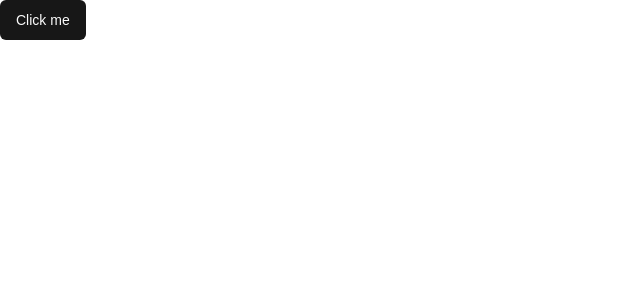
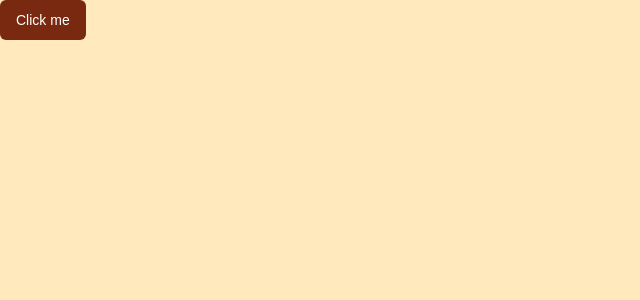
Before and after one commit to Engage-Boardgame/APP, a Next.js app: page / in a window 1280 px wide. Shown: the top 300 px of the page, without its empty margins (0-640 px from the left). Built offline with nearby package versions, Linux system fonts and the light colour scheme.

Commit message:
💄 Added new theme

```diff
--- a/app/globals.css
+++ b/app/globals.css
@@ -14,59 +14,51 @@ body {
 
 @layer base {
   :root {
-    --background: 0 0% 100%;
-    --foreground: 0 0% 3.9%;
-    --card: 0 0% 100%;
-    --card-foreground: 0 0% 3.9%;
-    --popover: 0 0% 100%;
-    --popover-foreground: 0 0% 3.9%;
-    --primary: 0 0% 9%;
-    --primary-foreground: 0 0% 98%;
-    --secondary: 0 0% 96.1%;
-    --secondary-foreground: 0 0% 9%;
-    --muted: 0 0% 96.1%;
-    --muted-foreground: 0 0% 45.1%;
-    --accent: 0 0% 96.1%;
-    --accent-foreground: 0 0% 9%;
-    --destructive: 0 84.2% 60.2%;
-    --destructive-foreground: 0 0% 98%;
-    --border: 0 0% 89.8%;
-    --input: 0 0% 89.8%;
-    --ring: 0 0% 3.9%;
-    --chart-1: 12 76% 61%;
-    --chart-2: 173 58% 39%;
-    --chart-3: 197 37% 24%;
-    --chart-4: 43 74% 66%;
-    --chart-5: 27 87% 67%;
+    --background: 39.72 100% 87.04%;
+    --foreground: 0 0% 0%;
+    --muted: 168 0% 100%;
+    --muted-foreground: 168 0% 34%;
+    --popover: 360 0% 100%;
+    --popover-foreground: 0 0% 0%;
+    --card: 198 0% 100%;
+    --card-foreground: 0 0% 0%;
+    --border: 0 0% 0%;
+    --input: 40 1.6% 35.58%;
+    --primary: 14.86 77.78% 26.47%;
+    --primary-foreground: 0 0% 100%;
+    --secondary: 34.56 100% 50.98%;
+    --secondary-foreground: 0 0% 100%;
+    --accent: 14.86 77.78% 26.47%;
+    --accent-foreground: 228 58% 99%;
+    --destructive: 10 100% 44%;
+    --destructive-foreground: 0 0% 100%;
+    --ring: 14.86 77.78% 26.47%;
     --radius: 0.5rem;
   }
+
   .dark {
-    --background: 0 0% 3.9%;
-    --foreground: 0 0% 98%;
-    --card: 0 0% 3.9%;
-    --card-foreground: 0 0% 98%;
-    --popover: 0 0% 3.9%;
-    --popover-foreground: 0 0% 98%;
-    --primary: 0 0% 98%;
-    --primary-foreground: 0 0% 9%;
-    --secondary: 0 0% 14.9%;
-    --secondary-foreground: 0 0% 98%;
-    --muted: 0 0% 14.9%;
-    --muted-foreground: 0 0% 63.9%;
-    --accent: 0 0% 14.9%;
-    --accent-foreground: 0 0% 98%;
-    --destructive: 0 62.8% 30.6%;
-    --destructive-foreground: 0 0% 98%;
-    --border: 0 0% 14.9%;
-    --input: 0 0% 14.9%;
-    --ring: 0 0% 83.1%;
-    --chart-1: 220 70% 50%;
-    --chart-2: 160 60% 45%;
-    --chart-3: 30 80% 55%;
-    --chart-4: 280 65% 60%;
-    --chart-5: 340 75% 55%;
+    --background: 198 49% 4%;
+    --foreground: 198 20% 100%;
+    --muted: 168 20% 9%;
+    --muted-foreground: 168 0% 66%;
+    --popover: 198 49% 4%;
+    --popover-foreground: 198 20% 100%;
+    --card: 198 49% 4%;
+    --card-foreground: 198 20% 100%;
+    --border: 198 4% 10%;
+    --input: 198 4% 10%;
+    --primary: 198 58% 39%;
+    --primary-foreground: 0 0% 100%;
+    --secondary: 168 58% 39%;
+    --secondary-foreground: 0 0% 100%;
+    --accent: 228 58% 39%;
+    --accent-foreground: 228 58% 99%;
+    --destructive: 10 100% 45%;
+    --destructive-foreground: 0 0% 100%;
+    --ring: 198 58% 39%;
   }
 }
+
 
 @layer base {
   * {
```
Also changed, not shown: 2 other files (tests, documents, lock files or other folders).
